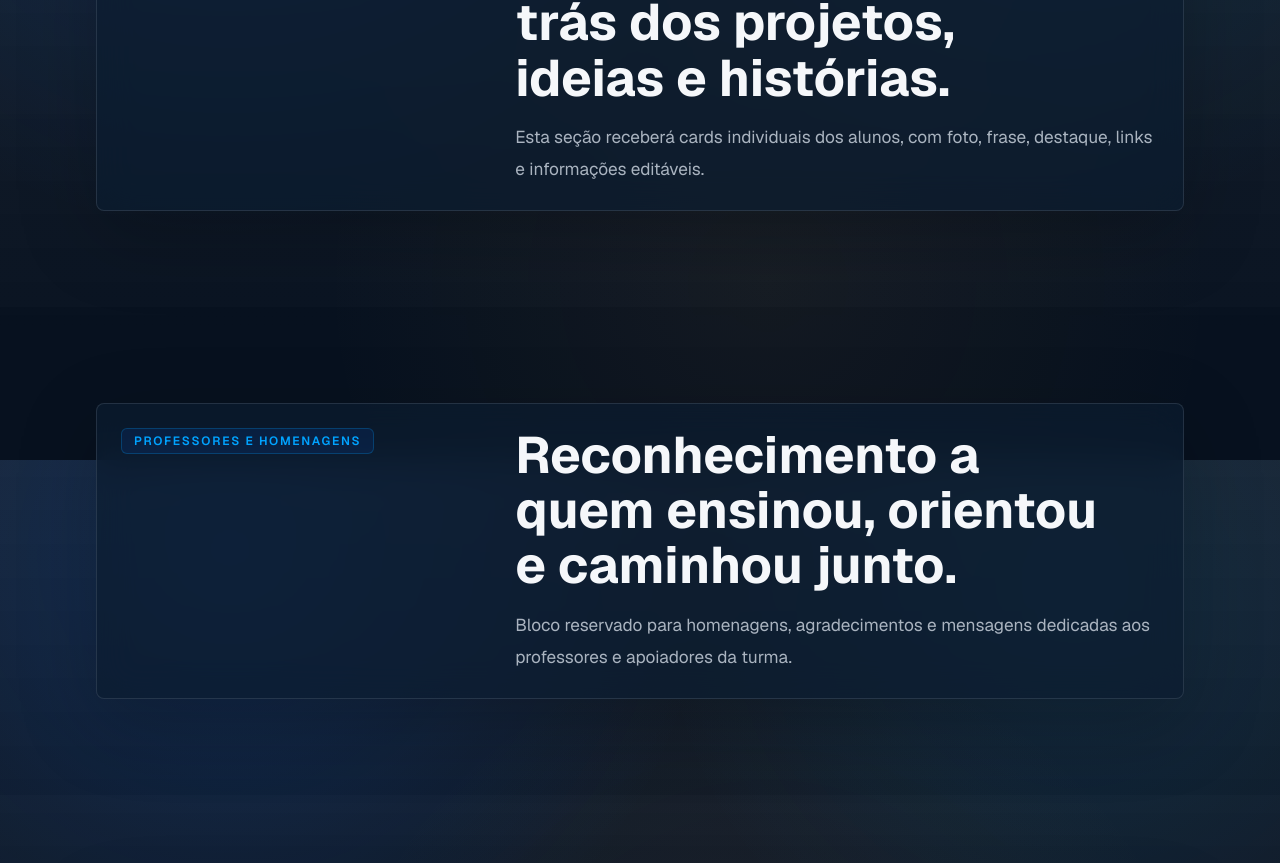
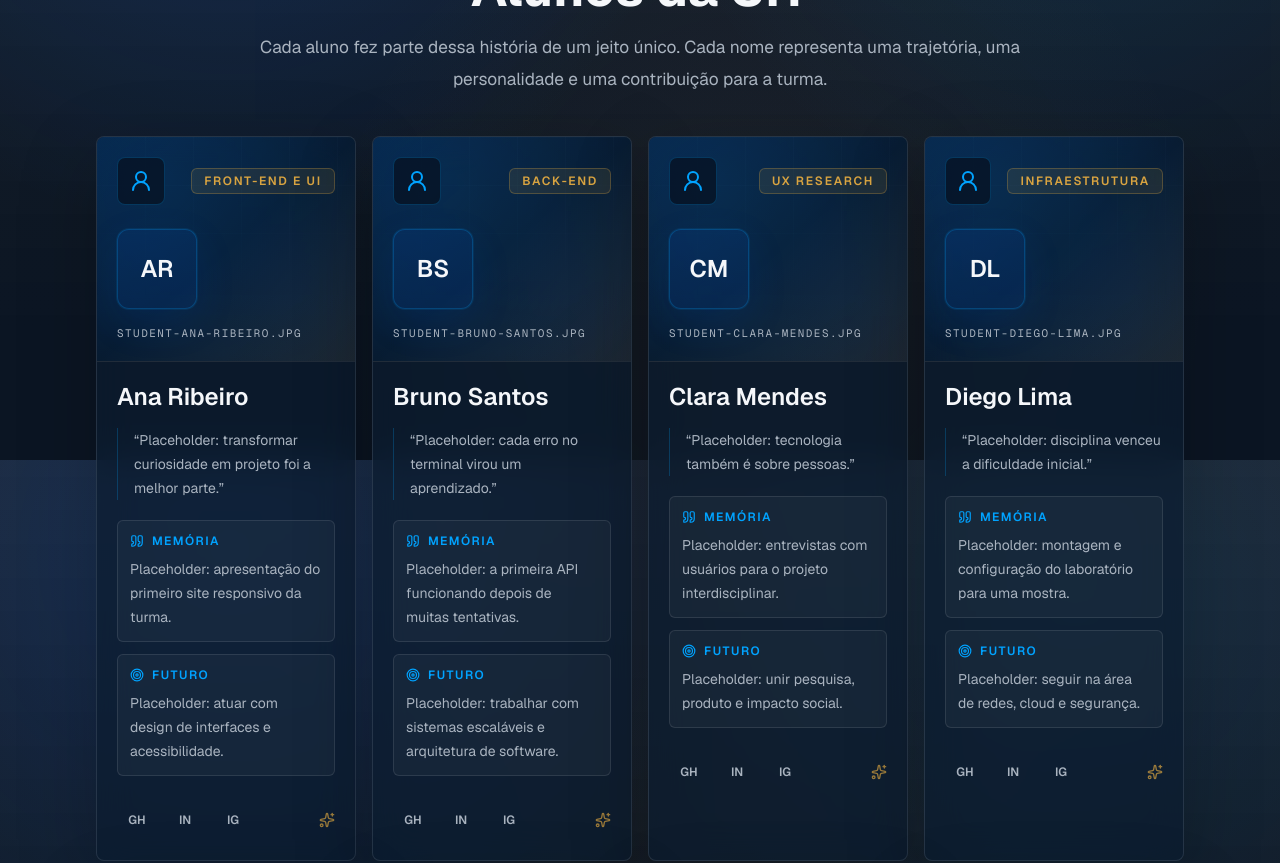
Before and after one commit to JohnKevinDevs/4sit, a Next.js app: page / in a window 1280 px wide. Shown: the part 6740-7603 px from the top of the page. Built offline with nearby package versions, Linux system fonts and the light colour scheme.

Commit message:
feat: add students section

```diff
--- a/src/app/page.tsx
+++ b/src/app/page.tsx
@@ -5,19 +5,13 @@ import { AboutSection } from "@/components/sections/AboutSection";
 import { GallerySection } from "@/components/sections/GallerySection";
 import { HeroSection } from "@/components/sections/HeroSection";
 import { StatsSection } from "@/components/sections/StatsSection";
+import { StudentsSection } from "@/components/sections/StudentsSection";
 import { TimelineSection } from "@/components/sections/TimelineSection";
 import { Badge } from "@/components/ui/Badge";
 import { Card } from "@/components/ui/Card";
 import { Reveal } from "@/components/ui/Reveal";
 
 const placeholderSections = [
-  {
-    id: "alunos",
-    eyebrow: "Alunos da SIT",
-    title: "As pessoas por trás dos projetos, ideias e histórias.",
-    description:
-      "Esta seção receberá cards individuais dos alunos, com foto, frase, destaque, links e informações editáveis.",
-  },
   {
     id: "professores",
     eyebrow: "Professores e homenagens",
@@ -73,6 +67,7 @@ export default function Home() {
         <StatsSection />
         <TimelineSection />
         <GallerySection />
+        <StudentsSection />
 
         {placeholderSections.map((section, index) => (
           <Section
--- /dev/null
+++ b/src/components/sections/StudentsSection.tsx
@@ -0,0 +1,142 @@
+import { Quote, Sparkles, Target, UserRound } from "lucide-react";
+import { Section } from "@/components/layout/Section";
+import { Badge } from "@/components/ui/Badge";
+import { Button } from "@/components/ui/Button";
+import { Card } from "@/components/ui/Card";
+import { Reveal } from "@/components/ui/Reveal";
+import { students, type StudentMock } from "@/data/students";
+
+export function StudentsSection() {
+  return (
+    <Section id="alunos" className="bg-white/[0.015]">
+      <Reveal>
+        <div className="mx-auto max-w-3xl text-center">
+          <Badge className="mb-5">Alunos da SIT</Badge>
+          <h2 className="section-title">Alunos da SIT</h2>
+          <p className="section-subtitle mt-4">
+            Cada aluno fez parte dessa história de um jeito único. Cada nome
+            representa uma trajetória, uma personalidade e uma contribuição para a
+            turma.
+          </p>
+        </div>
+      </Reveal>
+
+      <div className="mt-10 grid min-w-0 gap-4 sm:grid-cols-2 xl:grid-cols-4">
+        {students.map((student, index) => (
+          <Reveal key={student.id} delay={(index % 4) * 0.04}>
+            <StudentCard student={student} />
+          </Reveal>
+        ))}
+      </div>
+    </Section>
+  );
+}
+
+function StudentCard({ student }: { student: StudentMock }) {
+  return (
+    <Card padding="none" className="group flex h-full min-w-0 flex-col overflow-hidden">
+      <div className="relative min-h-56 overflow-hidden border-b border-white/10 bg-background/54">
+        <div className="absolute inset-0 grid-background opacity-55" />
+        <div className="absolute inset-0 radial-wash opacity-75" />
+        <div className="absolute inset-0 bg-gradient-to-br from-primary/12 via-transparent to-gold/10" />
+
+        <div className="relative flex h-full min-h-56 flex-col justify-between p-5">
+          <div className="flex items-center justify-between gap-4">
+            <span className="grid size-12 place-items-center rounded-lg border border-blue-soft bg-background/72 text-neon soft-transition group-hover:border-neon">
+              <UserRound className="size-6" aria-hidden="true" />
+            </span>
+            <Badge variant="gold">{student.area}</Badge>
+          </div>
+
+          <div>
+            <div className="mb-4 grid size-20 place-items-center rounded-xl border border-blue-soft bg-primary/10 text-2xl font-semibold text-foreground blue-glow-soft">
+              {getInitials(student.name)}
+            </div>
+            <p className="break-words font-mono text-[0.68rem] uppercase tracking-[0.14em] text-muted">
+              {student.image.replace("/images/placeholders/", "")}
+            </p>
+          </div>
+        </div>
+      </div>
+
+      <div className="flex flex-1 flex-col p-5">
+        <h3 className="text-2xl font-semibold leading-tight text-foreground">
+          {student.name}
+        </h3>
+        <p className="mt-4 border-l border-blue-soft pl-4 text-sm leading-6 text-muted">
+          “{student.quote}”
+        </p>
+
+        <div className="mt-5 space-y-3">
+          <StudentDetail icon={Quote} label="Memória" value={student.memory} />
+          <StudentDetail icon={Target} label="Futuro" value={student.future} />
+        </div>
+
+        <div className="mt-5 flex items-center gap-2 pt-1">
+          <Button
+            href={student.links.github}
+            target="_blank"
+            rel="noreferrer"
+            variant="ghost"
+            size="sm"
+            aria-label={`GitHub de ${student.name}`}
+            className="size-10 p-0"
+          >
+            GH
+          </Button>
+          <Button
+            href={student.links.linkedin}
+            target="_blank"
+            rel="noreferrer"
+            variant="ghost"
+            size="sm"
+            aria-label={`LinkedIn de ${student.name}`}
+            className="size-10 p-0"
+          >
+            IN
+          </Button>
+          <Button
+            href={student.links.instagram}
+            target="_blank"
+            rel="noreferrer"
+            variant="ghost"
+            size="sm"
+            aria-label={`Instagram de ${student.name}`}
+            className="size-10 p-0"
+          >
+            IG
+          </Button>
+          <Sparkles className="ml-auto size-4 text-gold opacity-70" aria-hidden="true" />
+        </div>
+      </div>
+    </Card>
+  );
+}
+
+interface StudentDetailProps {
+  icon: typeof Quote;
+  label: string;
+  value: string;
+}
+
+function StudentDetail({ icon: Icon, label, value }: StudentDetailProps) {
+  return (
+    <div className="rounded-md border border-white/10 bg-white/[0.035] p-3">
+      <div className="mb-2 flex items-center gap-2 text-xs font-semibold uppercase tracking-[0.12em] text-neon">
+        <Icon className="size-3.5" aria-hidden="true" />
+        {label}
+      </div>
+      <p className="text-sm leading-6 text-muted">{value}</p>
+    </div>
+  );
+}
+
+function getInitials(name: string) {
+  return name
+    .split(" ")
+    .filter(Boolean)
+    .slice(0, 2)
+    .map((part) => part[0])
+    .join("")
+    .toUpperCase();
+}
```
